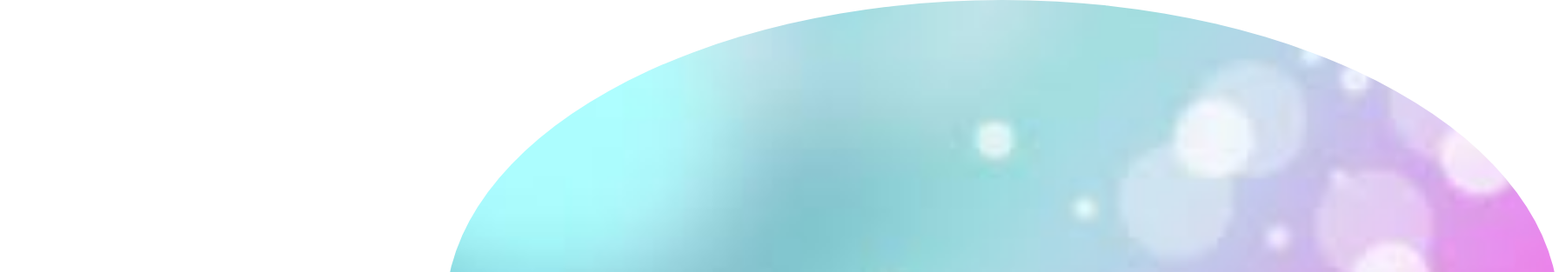
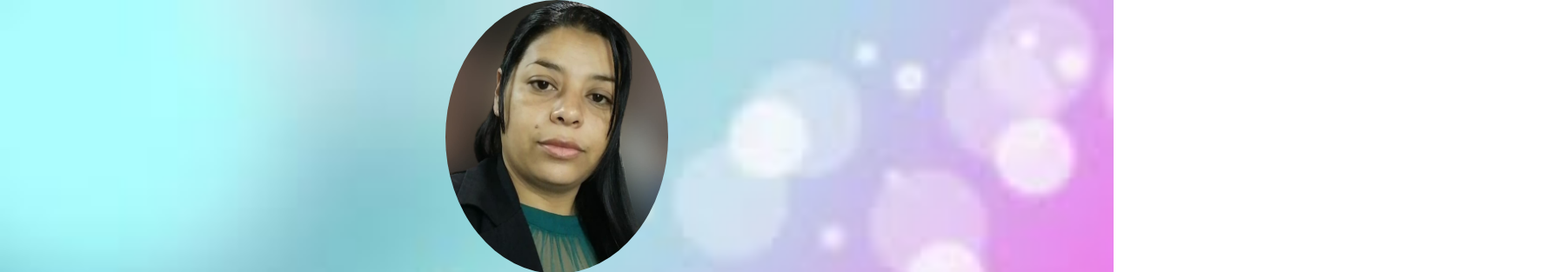
Before and after one commit to victoriaramos2777/Mi-portafolio, a plain HTML site: page index.html in a window 1280 px wide. Shown: the top 313 px of the page at 87% size, 1792 px wide, since content can reach past the window. Drawn offline with Linux system fonts and the light colour scheme.

Commit message:
finalizar estilos del header

```diff
--- a/assets/estilo.css
+++ b/assets/estilo.css
@@ -6,9 +6,10 @@
 .inicio{
    width: 100%;
 }
- .fondo img{
-    width: 100%;
-    height: 50%;
+ .inicio {
+     background-image: url(img/fondo.jpg);
+     background-repeat: no-repeat;
+     background-size: 100%;
  }
 
 img{
--- a/index.html
+++ b/index.html
@@ -12,9 +12,6 @@
     <div class="inicio">
     <header>
         <div class="inicio">
-            <div class="fondo">
-            <img src="assets/img/fondo.jpg" alt="img fondo ">
-            </div>
         <img src="assets/img/IMG-20221003-WA0070.jpg" alt="foto">
         <h1>Estudiante de Frond End</h1>
         <a href="assets/CV.pdf">Puedes ver Mi CV Aquí</a>
```
